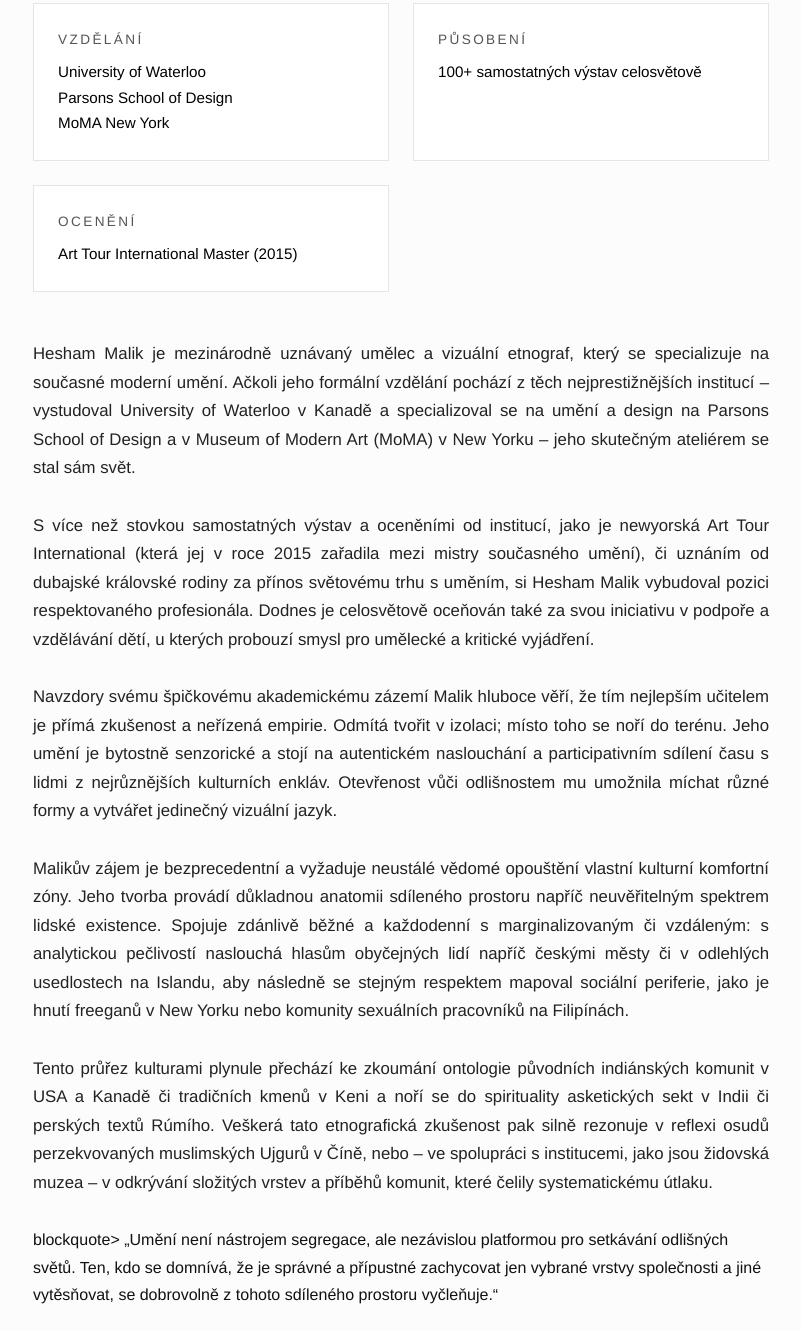
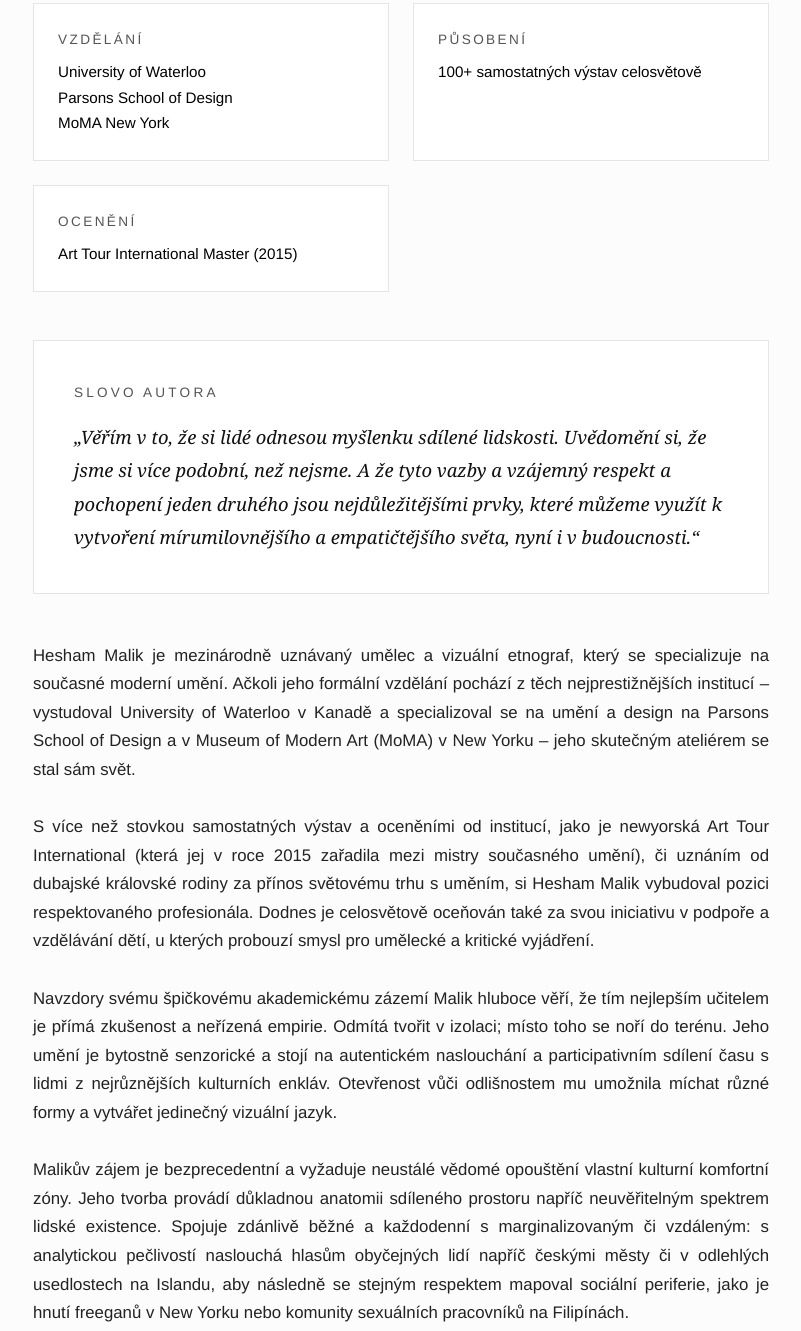
Before and after one commit to heshammalikeu/heshammalik-eu, a plain HTML site: page umelec.html in a window 1280 px wide. Shown: the part 442-1773 px from the top of the page, without its empty margins (239-1040 px from the left). Drawn offline with Linux system fonts and the light colour scheme.

Commit message:
Refactor bio-section and add artist statement box
Removed unnecessary margin from bio-section and updated styles for artist statement box. Added artist statement section with a quote.

```diff
--- a/umelec.html
+++ b/umelec.html
@@ -95,10 +95,6 @@
             padding: 4rem 2rem 6rem;
         }
 
-        .bio-section {
-            margin-bottom: 3rem;
-        }
-
         .bio-section p {
             font-size: 1.05rem;
             color: #222222;
@@ -118,18 +114,33 @@
             padding-bottom: 0.5rem;
         }
 
-        blockquote {
+        /* Statement Box: SLOVO AUTORA */
+        .artist-statement-box {
+            background-color: var(--card-bg);
+            border: 1px solid var(--border-color);
+            padding: 2.5rem;
             margin: 3rem 0;
-            padding: 2rem 2.5rem;
-            background-color: var(--card-bg);
-            border-left: 2px solid var(--accent-color);
-            border-top: 1px solid var(--border-color);
-            border-right: 1px solid var(--border-color);
-            border-bottom: 1px solid var(--border-color);
+            position: relative;
+        }
+
+        .artist-statement-box .statement-title {
+            font-size: 0.85rem;
+            letter-spacing: 0.2rem;
+            text-transform: uppercase;
+            color: var(--text-muted);
+            margin-bottom: 1rem;
+            font-weight: 400;
+        }
+
+        .artist-statement-box blockquote {
+            margin: 0;
+            padding: 0;
+            border: none;
+            background: transparent;
             font-family: var(--font-serif);
             font-style: italic;
             font-size: 1.15rem;
-            color: #333333;
+            color: #111111;
             line-height: 1.8;
         }
 
@@ -186,9 +197,8 @@
             .page-header h1 {
                 font-size: 1.8rem;
             }
-            blockquote {
-                padding: 1.5rem;
-                margin: 2rem 0;
+            .artist-statement-box {
+                padding: 1.8rem;
             }
             footer {
                 flex-direction: column;
@@ -219,7 +229,7 @@
         </section>
 
         <article class="content-container">
-            <!-- Academic Credentials Box -->
+            <!-- Academic Credentials Grid -->
             <div class="highlights-grid">
                 <div class="highlight-box">
                     <h3>Vzdělání</h3>
@@ -235,6 +245,14 @@
                 </div>
             </div>
 
+            <!-- SLOVO AUTORA Box -->
+            <div class="artist-statement-box">
+                <div class="statement-title">SLOVO AUTORA</div>
+                <blockquote>
+                    „Věřím v to, že si lidé odnesou myšlenku sdílené lidskosti. Uvědomění si, že jsme si více podobní, než nejsme. A že tyto vazby a vzájemný respekt a pochopení jeden druhého jsou nejdůležitějšími prvky, které můžeme využít k vytvoření mírumilovnějšího a empatičtějšího světa, nyní i v budoucnosti.“
+                </blockquote>
+            </div>
+
             <div class="bio-section">
                 <p>Hesham Malik je mezinárodně uznávaný umělec a vizuální etnograf, který se specializuje na současné moderní umění. Ačkoli jeho formální vzdělání pochází z těch nejprestižnějších institucí – vystudoval University of Waterloo v Kanadě a specializoval se na umění a design na Parsons School of Design a v Museum of Modern Art (MoMA) v New Yorku – jeho skutečným ateliérem se stal sám svět.</p>
 
@@ -245,10 +263,6 @@
                 <p>Malikův zájem je bezprecedentní a vyžaduje neustálé vědomé opouštění vlastní kulturní komfortní zóny. Jeho tvorba provádí důkladnou anatomii sdíleného prostoru napříč neuvěřitelným spektrem lidské existence. Spojuje zdánlivě běžné a každodenní s marginalizovaným či vzdáleným: s analytickou pečlivostí naslouchá hlasům obyčejných lidí napříč českými městy či v odlehlých usedlostech na Islandu, aby následně se stejným respektem mapoval sociální periferie, jako je hnutí freeganů v New Yorku nebo komunity sexuálních pracovníků na Filipínách.</p>
 
                 <p>Tento průřez kulturami plynule přechází ke zkoumání ontologie původních indiánských komunit v USA a Kanadě či tradičních kmenů v Keni a noří se do spirituality asketických sekt v Indii či perských textů Rúmího. Veškerá tato etnografická zkušenost pak silně rezonuje v reflexi osudů perzekvovaných muslimských Ujgurů v Číně, nebo – ve spolupráci s institucemi, jako jsou židovská muzea – v odkrývání složitých vrstev a příběhů komunit, které čelily systematickému útlaku.</p>
-
-                blockquote>
-                    „Umění není nástrojem segregace, ale nezávislou platformou pro setkávání odlišných světů. Ten, kdo se domnívá, že je správné a přípustné zachycovat jen vybrané vrstvy společnosti a jiné vytěsňovat, se dobrovolně z tohoto sdíleného prostoru vyčleňuje.“
-                </blockquote>
 
                 <h2>Obhajoba sdíleného prostoru</h2>
 
```
